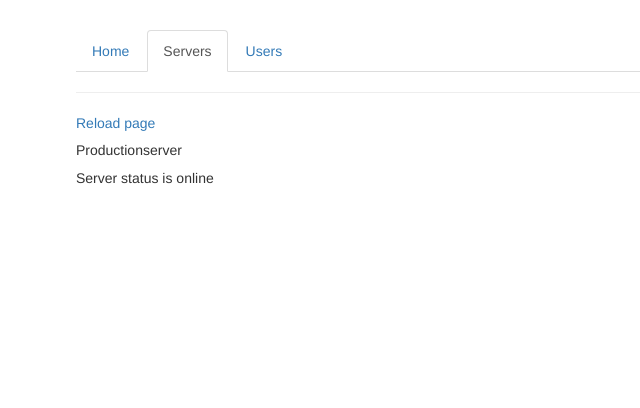
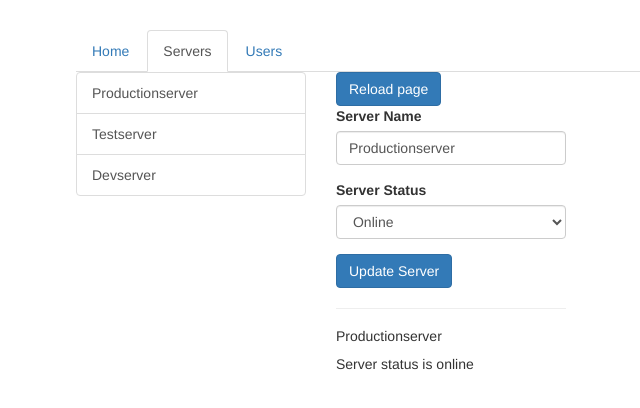
Before and after one commit to ThamTran9x/angular-routing, an Angular app: page /servers in a window 1280 px wide. Shown: the top 408 px of the page, without its empty margins (189-829 px from the left). Built offline with nearby package versions, Linux system fonts and the light colour scheme.

Commit message:
route in html & ts

```diff
--- a/src/app/app.module.ts
+++ b/src/app/app.module.ts
@@ -15,7 +15,7 @@ import { from } from 'rxjs';
 const appRoutes: Routes = [
   { path: '', component: HomeComponent },
   { path: 'users', component: UsersComponent },
-  { path: 'servers', component: ServerComponent },
+  { path: 'servers', component: ServersComponent },
 
 ];
 
--- a/src/app/home/home.component.html
+++ b/src/app/home/home.component.html
@@ -1,2 +1,3 @@
 <h4>Welcome to Server Manager 4.0</h4>
 <p>Manage your Servers and Users.</p>
+<button class="btn btn-primary" (click)="onLoadServers()">Load Servers</button>
--- a/src/app/home/home.component.ts
+++ b/src/app/home/home.component.ts
@@ -1,4 +1,5 @@
 import { Component, OnInit } from '@angular/core';
+import { Router } from '@angular/router';
 
 @Component({
   selector: 'app-home',
@@ -7,9 +8,13 @@ import { Component, OnInit } from '@angular/core';
 })
 export class HomeComponent implements OnInit {
 
-  constructor() { }
+  constructor(private router: Router) { }
 
   ngOnInit() {
   }
 
+  onLoadServers() {
+    this.router.navigate(['/servers']);
+  }
+
 }
--- a/src/app/servers/server/server.component.html
+++ b/src/app/servers/server/server.component.html
@@ -1,4 +1,3 @@
-<hr>
-<a routerLink="../servers">Reload page</a>
+
 <h5>{{ server.name }}</h5>
 <p>Server status is {{ server.status }}</p>
--- a/src/app/servers/servers.component.html
+++ b/src/app/servers/servers.component.html
@@ -6,8 +6,8 @@
       </a>
     </div>
   </div>
-
   <div class="col-xs-12 col-sm-4">
+  <button class="btn btn-primary" (click)="onReload()">Reload page</button>
     <app-edit-server></app-edit-server>
     <hr />
     <app-server></app-server>
--- a/src/app/servers/servers.component.ts
+++ b/src/app/servers/servers.component.ts
@@ -1,5 +1,6 @@
 import { Component, OnInit } from '@angular/core';
 import { ServersService } from './servers.service';
+import { Router, ActivatedRoute } from '@angular/router';
 
 @Component({
   selector: 'app-servers',
@@ -9,10 +10,20 @@ import { ServersService } from './servers.service';
 export class ServersComponent implements OnInit {
   public servers: {id: number, name: string, status: string}[] = [];
 
-  constructor(private serversService: ServersService) { }
+  constructor(
+    private serversService: ServersService,
+    private router: Router,
+    private route: ActivatedRoute) { }
 
   ngOnInit() {
     this.servers = this.serversService.getServers();
+    console.log('servers = ' + JSON.stringify(this.servers));
+
   }
 
+  onReload() {
+    console.log('current route: ' + this.route);
+
+    this.router.navigate(['servers'], { relativeTo: this.route });
+  }
 }
--- a/src/app/servers/servers.service.ts
+++ b/src/app/servers/servers.service.ts
@@ -18,7 +18,9 @@ export class ServersService {
   ];
 
   getServers() {
+    console.log('getServers()');
     return this.servers;
+
   }
 
   getServer(id: number) {
```
